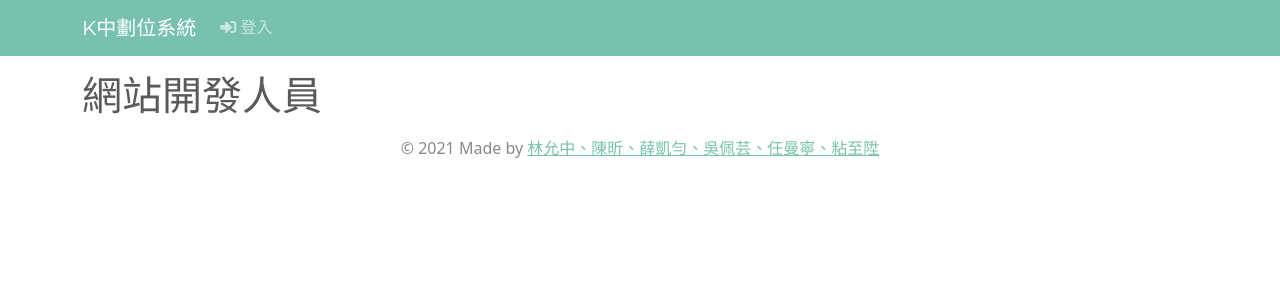
After one commit to Pattywu20031224/StudyCenterRez, a Django app: page /developer in a window 1280 px wide. The commit adds this page. Shown: the top 300 px of the page. Run offline with Django 3.2, Linux system fonts and the light colour scheme; some libraries are stand-ins or nearby versions.

Commit message:
developer

```diff
--- a/StudyCenterRez/urls.py
+++ b/StudyCenterRez/urls.py
@@ -12,6 +12,7 @@ urlpatterns = [
     path('user/', include('user.urls')),
     path('seat/', include('seat.urls')),
     path('log/',include('log.urls')),
+    path('developer', TemplateView.as_view(template_name='developer.html'))
    ]
 
 # 加入靜態檔案的處理規則
--- a/templates/base.html
+++ b/templates/base.html
@@ -32,5 +32,11 @@
   <script src="https://stackpath.bootstrapcdn.com/bootstrap/4.1.1/js/bootstrap.min.js"></script>
   <script src="{% static 'js/custom.js' %}"></script>
   {% block custom_scripts %}{% endblock %}
+  <div class="wrapper container-fluid">
+    <div id="copyright" class="hoc clear fl_left">
+      <p  align="center"> &copy; 2021 Made by <a href="/developer">林允中、陳昕、薛凱勻、吳佩芸、任曼寧、粘至陞</a>
+      </p>
+      </div>
+  </div>
 </body>
 </html>
--- /dev/null
+++ b/templates/developer.html
@@ -0,0 +1,8 @@
+{% extends "base.html" %}
+
+{% block content %}
+<H1>
+    網站開發人員
+</H1>
+
+{% endblock %}
```
Also changed, not shown: db.sqlite3, 1 other file.
